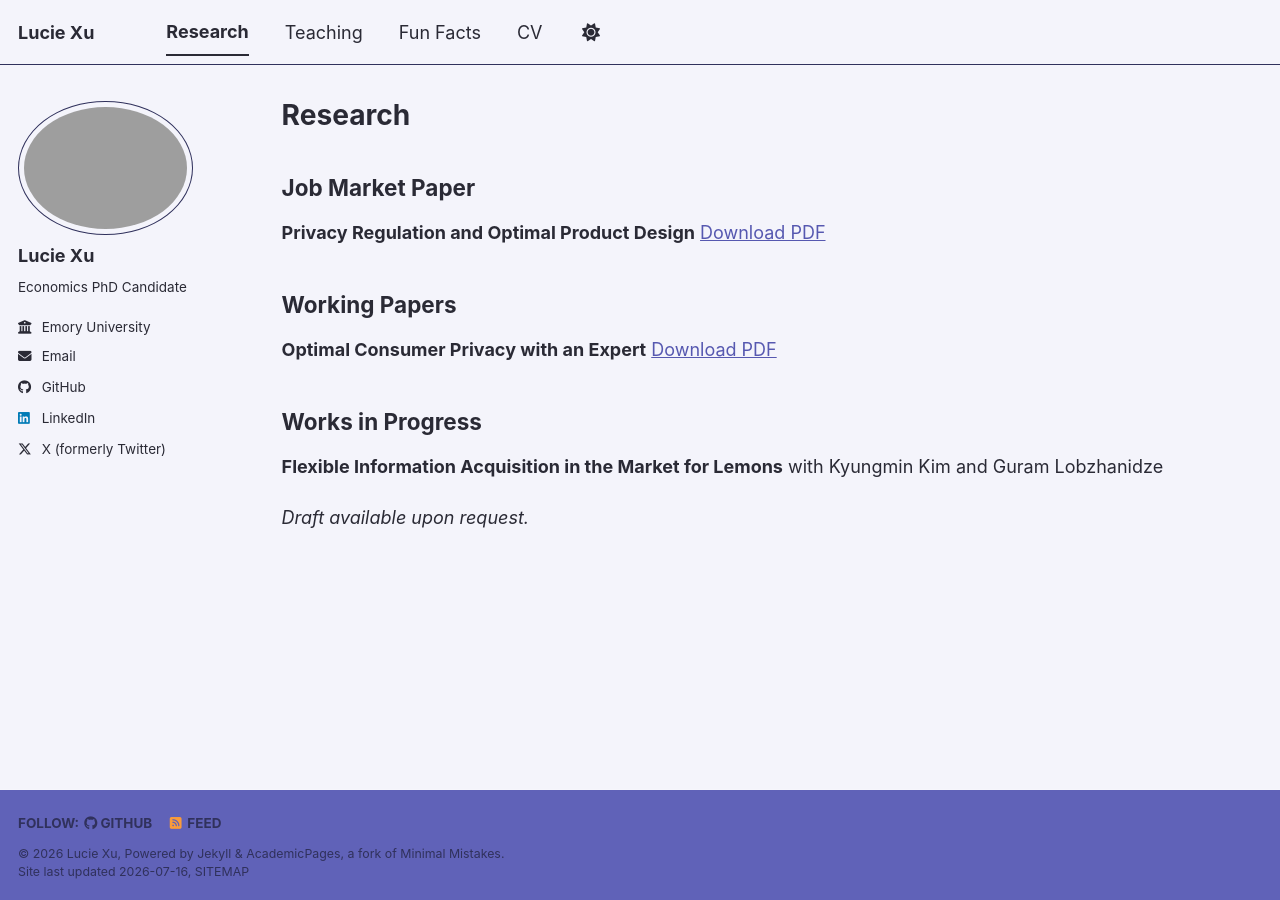
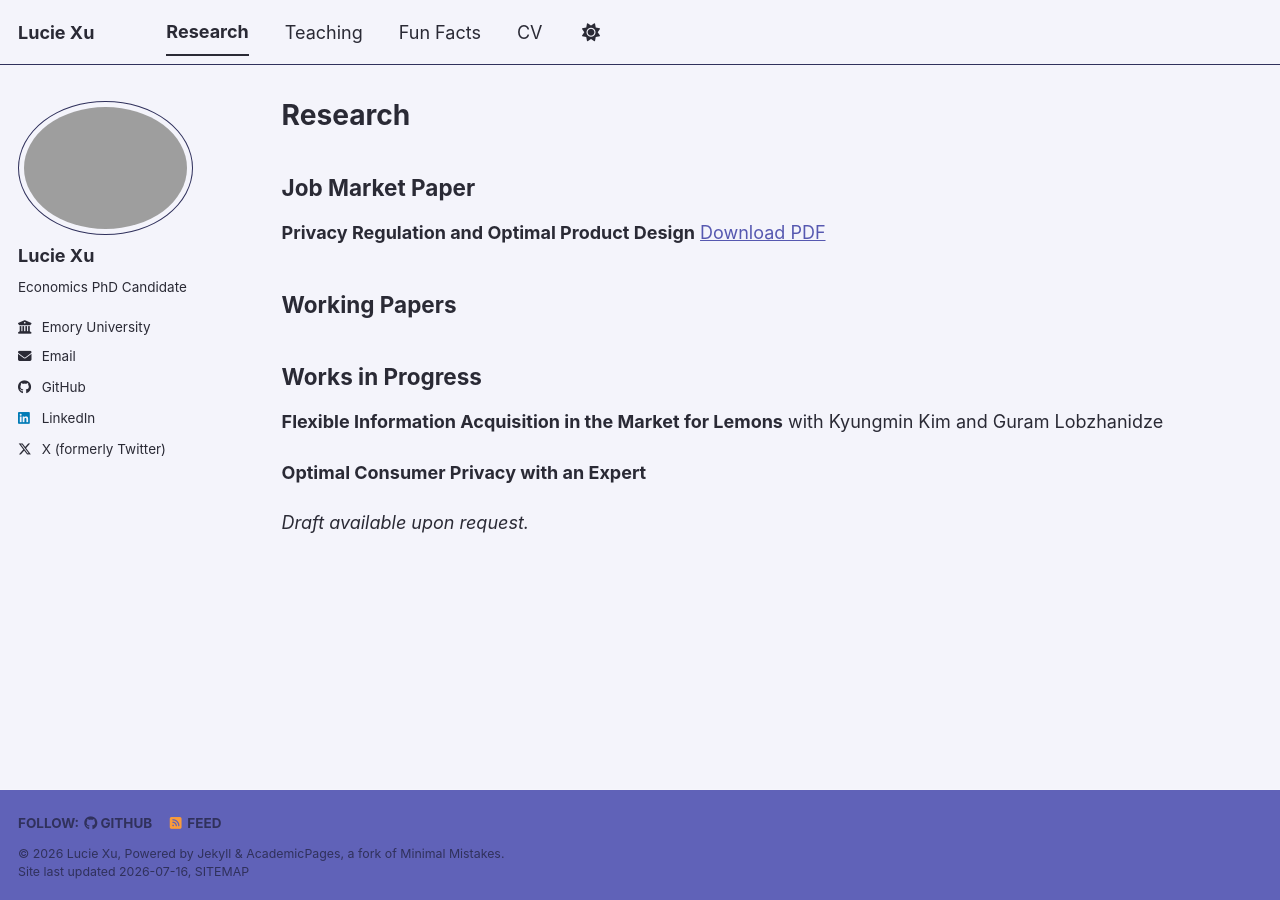
Before and after one commit to lucieexu27/lucieexu27.github.io, a Jekyll site: the page built from _pages/research.md, in a window 1280 px wide. Built offline with Jekyll 4.4.1, drawn with Linux system fonts in a browser that asks for light colours; a style sheet for code colours, icons or effects is not loaded.

Commit message:
Reorder working papers and add draft availability

```diff
--- a/_pages/research.md
+++ b/_pages/research.md
@@ -12,12 +12,11 @@ author_profile: true
 
 ## Working Papers
 
-**Optimal Consumer Privacy with an Expert**
-[Download PDF](/files/working-paper-two.pdf)
-
 ## Works in Progress
 
 **Flexible Information Acquisition in the Market for Lemons**
 with Kyungmin Kim and Guram Lobzhanidze
 
+**Optimal Consumer Privacy with an Expert**
+
 *Draft available upon request.*
```
